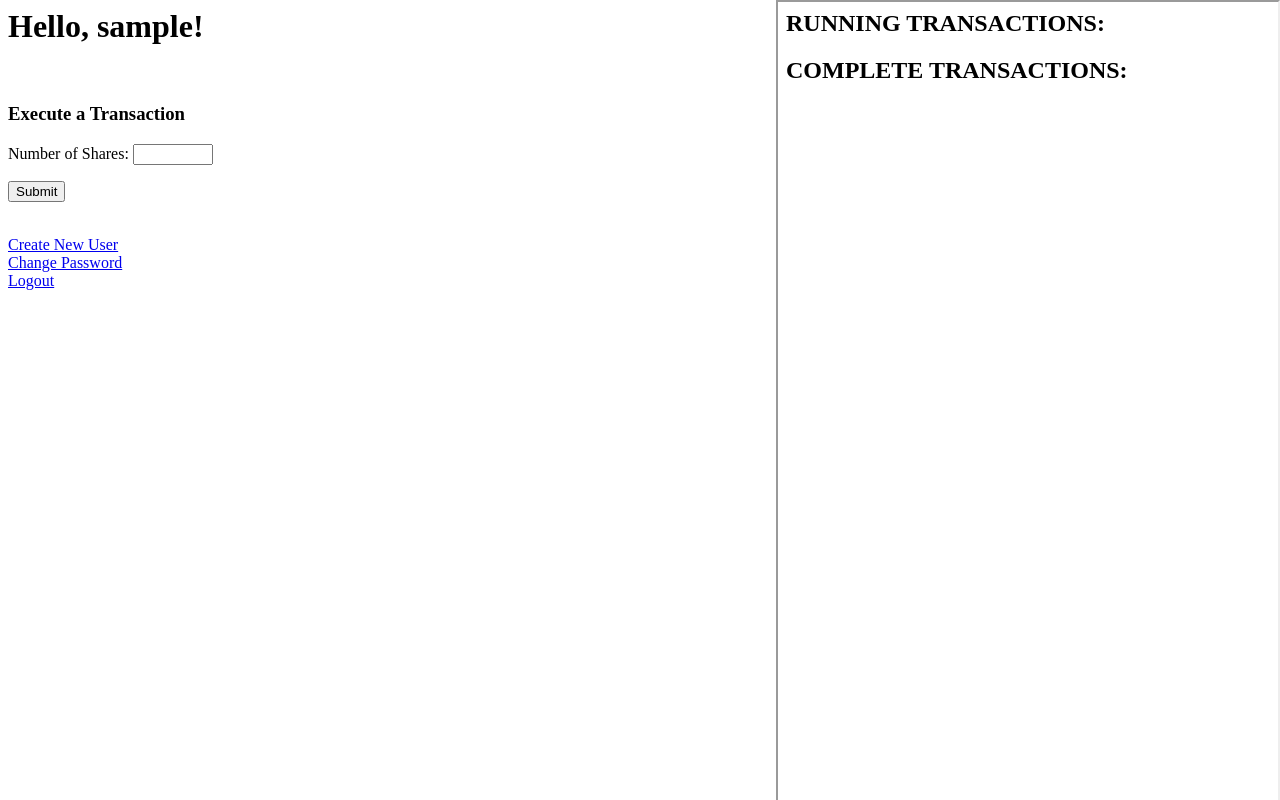
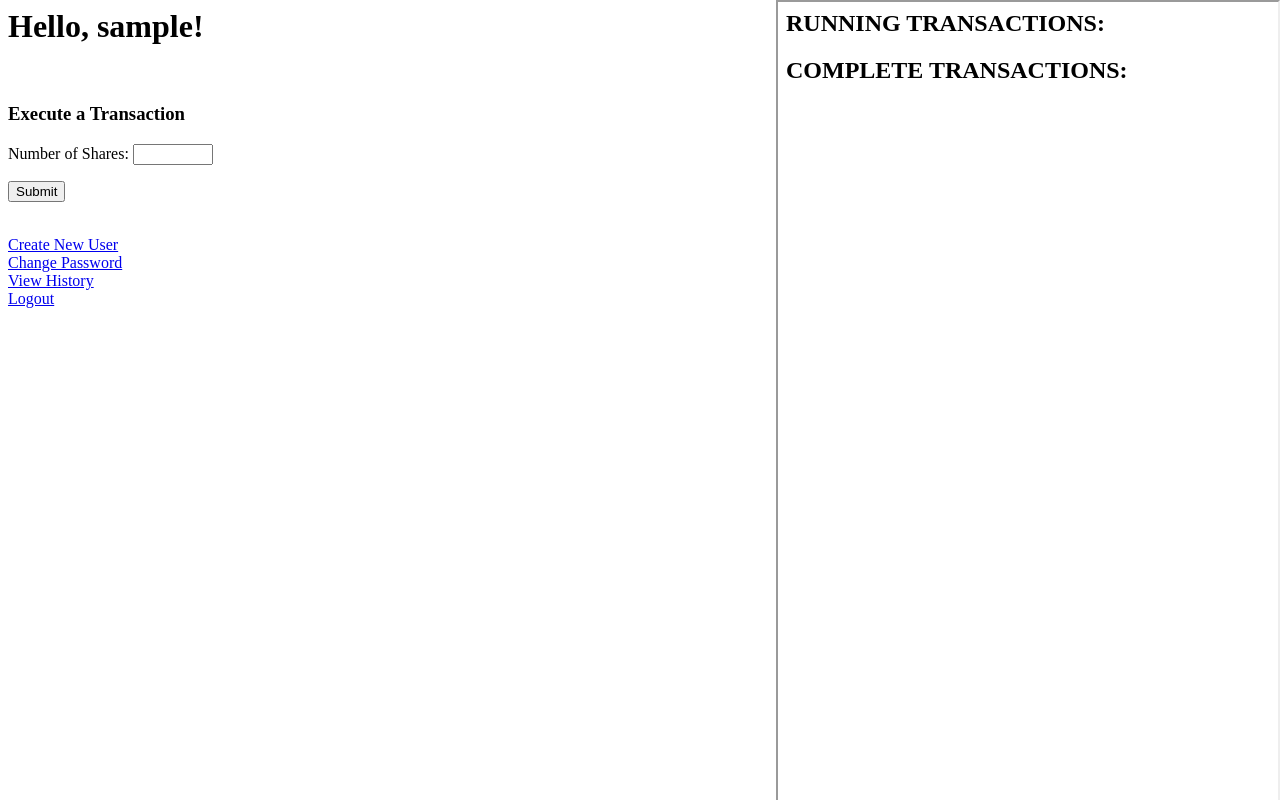
Before and after one commit to PsychicWaffle/4156project, a Flask app: page /home in a window 1280 px wide. Run offline with Flask 2, Linux system fonts and the light colour scheme; the visitor is signed in with stand-in values (Sample User, id 1); data that the repository does not hold is empty; some libraries are stand-ins or nearby versions.

Commit message:
Add link to history to home page

```diff
--- a/code/app/templates/home.html
+++ b/code/app/templates/home.html
@@ -28,6 +28,7 @@
     <iframe id="comp" style="position:absolute;right:0px;top:0px;width:500px;height:100%;" src="/track_order?id={{id}}"></iframe>
     <a href='/create'>Create New User</a><br>
     <a href='/change'>Change Password</a><br>
+    <a href='/history'>View History</a><br>
     <a href='/logout'>Logout</a><br>
   </body>
 </html>
```
